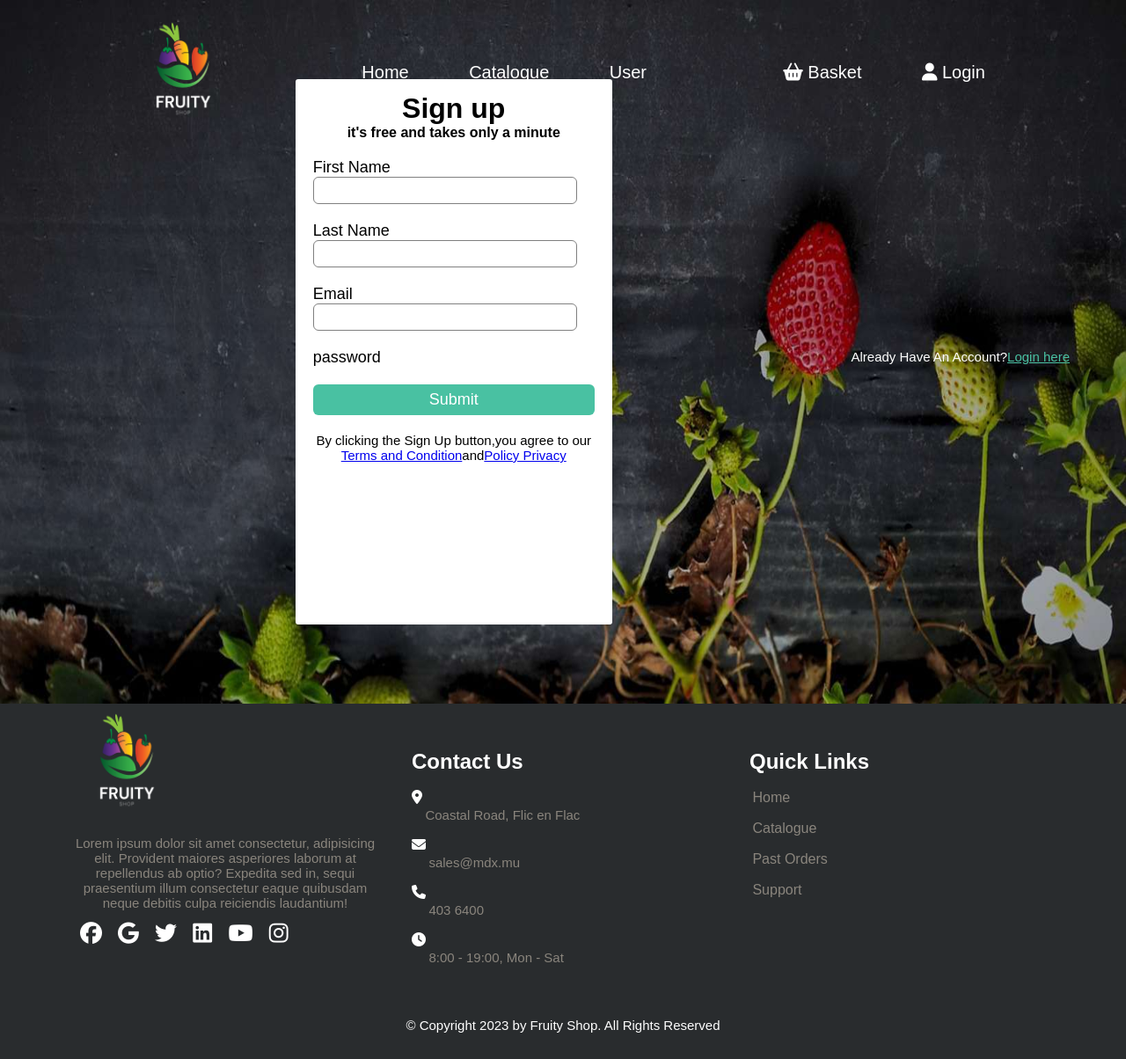
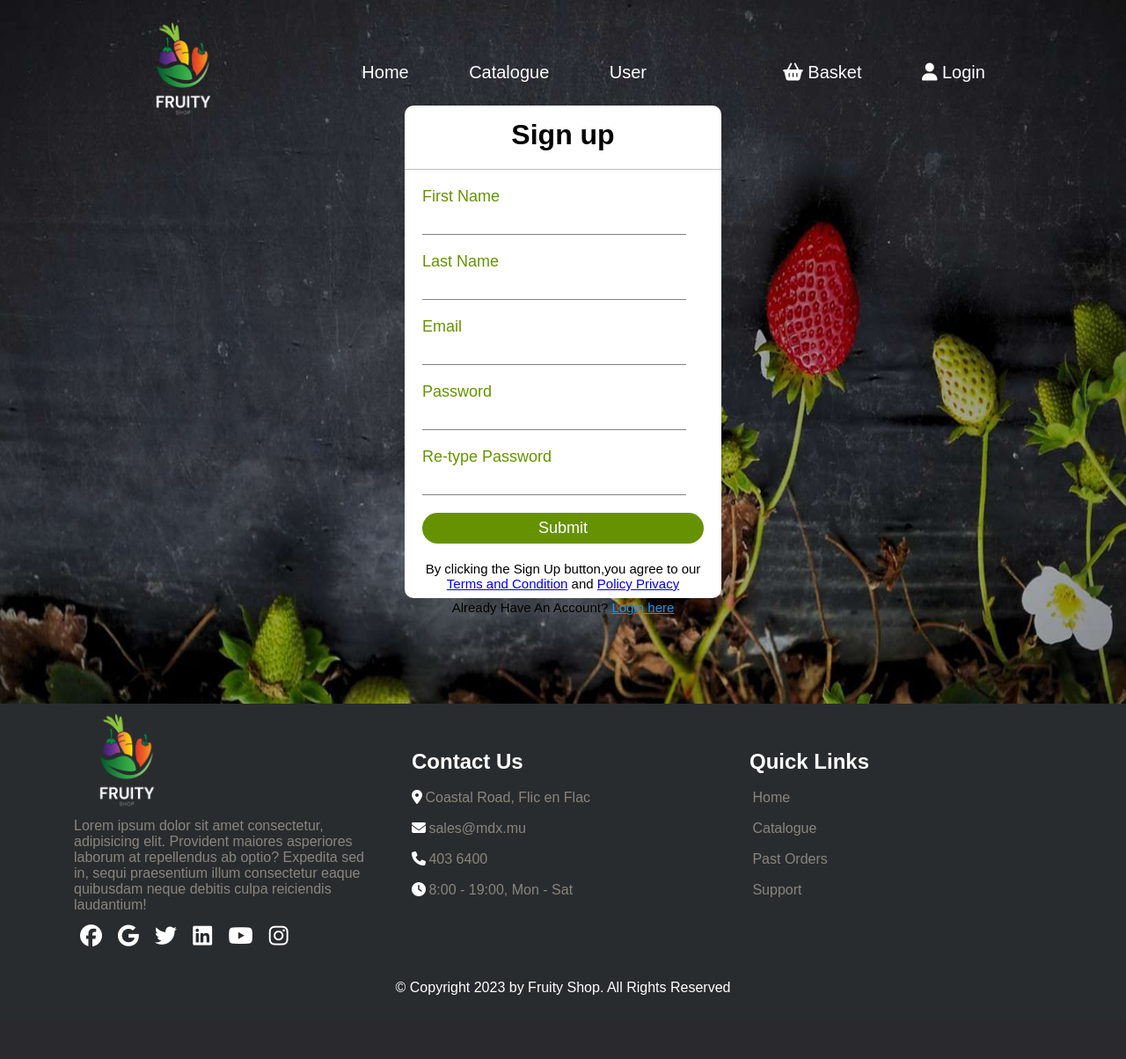
Before and after one commit to derecklhw/CST2120_Coursework2, a PHP site: page /registration.html in a window 1280 px wide. Shown: the whole page at 88% size. After the commit the page ends 1131 px from the top, so only its background shows below. Run offline with PHP 8.4, Linux system fonts and the light colour scheme; some libraries are stand-ins or nearby versions.

Commit message:
refac: implement correctly registration

```diff
--- a/registration.html
+++ b/registration.html
@@ -36,25 +36,37 @@
           </li>
         </ul>
       </nav>
-      <div class="signup-box">
+      <div class="signup-section">
         <h1>Sign up</h1>
-        <h4>it's free and takes only a minute</h4>
         <form>
+          <div class="entry">
             <label>First Name</label>
             <input type="text" placeholder="" />
+          </div>
+          <div class="entry">
             <label>Last Name</label>
             <input type="text" placeholder="" />
+          </div>
+          <div class="entry">
             <label>Email</label>
             <input type="email" placeholder="" />
-          <label>password</label>
+          </div>
+          <div class="entry">
+            <label>Password</label>
+            <input type="password" placeholder="" />
+          </div>
+          <div class="entry">
+            <label>Re-type Password</label>
+            <input type="password" placeholder="" />
+          </div>
           <input type="button" value="Submit" />
         </form>
         <p>
           By clicking the Sign Up button,you agree to our<br />
-          <a href="#">Terms and Condition</a>and<a href="#">Policy Privacy</a>
+          <a href="#">Terms and Condition</a> and <a href="#">Policy Privacy</a>
         </p>
+        <p class="para-2">Already Have An Account? <a href="#">Login here</a></p>
       </div>
-      <p class="para-2">Already Have An Account?<a href="#">Login here</a></p>
     </div>
 
     <main></main>
--- a/styles/registration.css
+++ b/styles/registration.css
@@ -1,62 +1,66 @@
 @import "common.css";
 
-body {
-  background-color: grey;
-  font-family: "Roboto" sans-serif;
-}
-.signup-box {
+.signup-section {
   width: 360px;
-  height: 620px;
+  height: 560px;
   margin: auto;
   background-color: white;
-  border-radius: 3px;
+  border-radius: 10px;
 }
 
-h1 {
+.signup-section h1 {
   text-align: center;
   padding-top: 15px;
+  border-bottom: 1px solid silver;
+  padding-bottom: 20px;
 }
 
-h4 {
-  text-align: center;
-}
-form {
+.signup-section form {
   width: 300px;
   margin-left: 20px;
 }
-form label {
+
+.signup-section form .entry {
+  border-bottom: 1px solid gray;
+}
+
+.signup-section form .entry label {
   display: flex;
   margin-top: 20px;
   font-size: 18px;
+  color: #669202;
 }
-form input {
+
+.signup-section form .entry input {
   width: 100%;
   padding: 7px;
   border: none;
-  border: 1px solid gray;
   border-radius: 6px;
   outline: none;
+  font-size: 16px;
 }
-input[type="button"] {
+
+.signup-section form input[type="button"] {
   width: 320px;
   height: 35px;
   margin-top: 20px;
   border: none;
-  background-color: #49c1a2;
+  background-color: #669202;
   color: white;
   font-size: 18px;
+  border-radius: 25px;
 }
-p {
+.signup-section p {
   text-align: center;
   padding-top: 20px;
   font-size: 15px;
 }
-.para-2 {
+.signup-section .para-2 {
   text-align: center;
-  color: white;
+  color: black;
   font-size: 15px;
-  margin-top: -10px;
+  margin: -10px 0;
 }
-.para-2 a {
-  color: #49c1a2;
+.signup-section .para-2 a {
+  color: #2691d9;
 }
```
Lines whose indentation alone changed are shown as unchanged.
